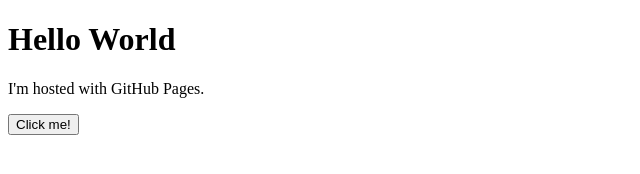
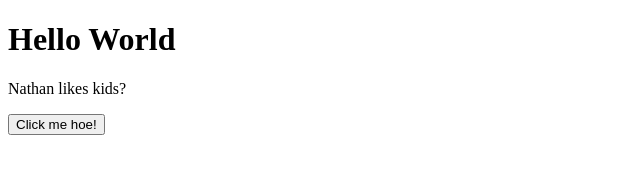
Before and after one commit to Cozmicweb/cozmicweb.github.io, a plain HTML site: page index.html in a window 1280 px wide. Shown: the whole page, without its empty margins (0-640 px from the left). Drawn offline with Linux system fonts and the light colour scheme.

Commit message:
Update index.html

```diff
--- a/index.html
+++ b/index.html
@@ -1,11 +1,11 @@
 <!DOCTYPE html>
 <html>
 <head>
-<title>No Mans Sky Editor</title>
+<title>mama</title>
 </head>
 <body>
 <h1>Hello World</h1>
-<p>I'm hosted with GitHub Pages.</p>
-<button class="my-button" onclick="alert('Button clicked!')">Click me!</button>
+<p>Nathan likes kids?</p>
+<button class="my-button" onclick="alert('Fuck you')">Click me hoe!</button>
 </body>
 </html>
```
